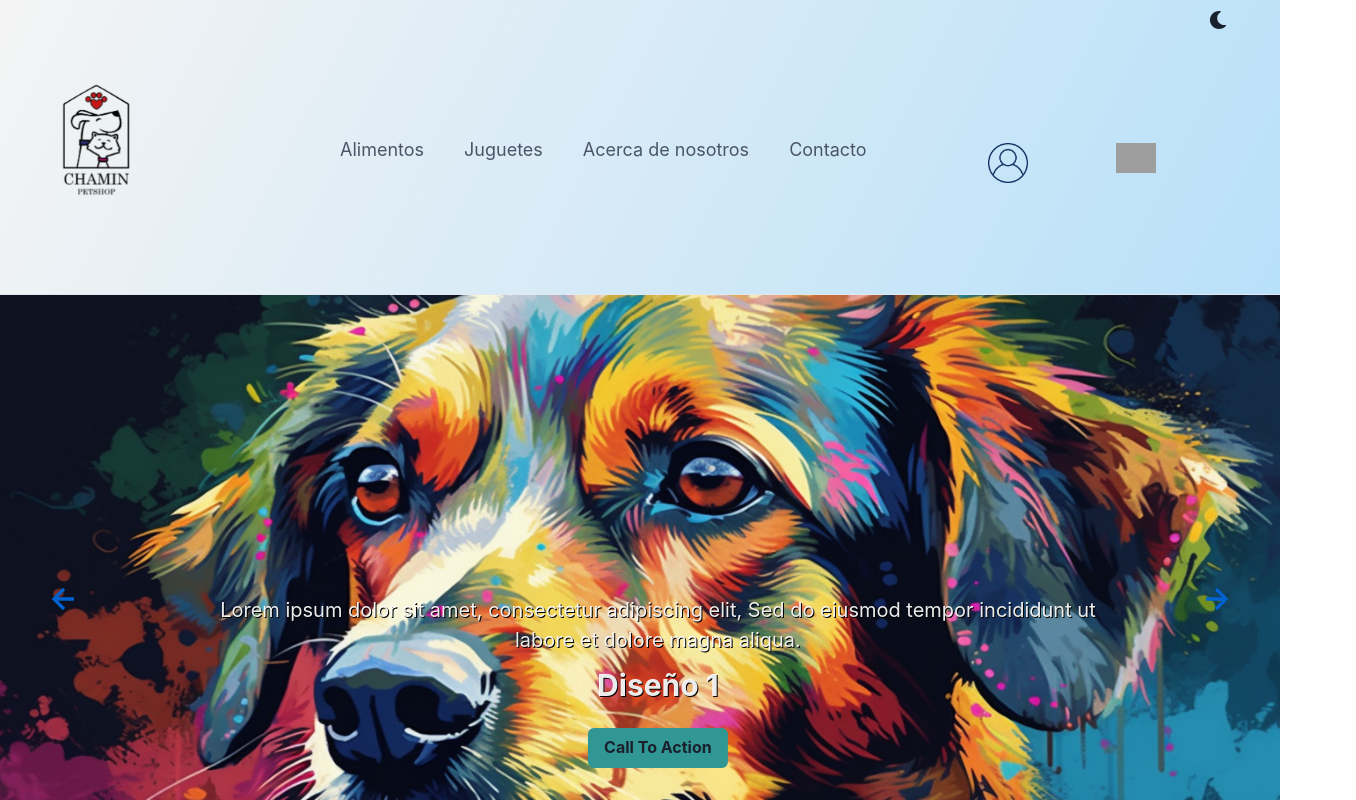
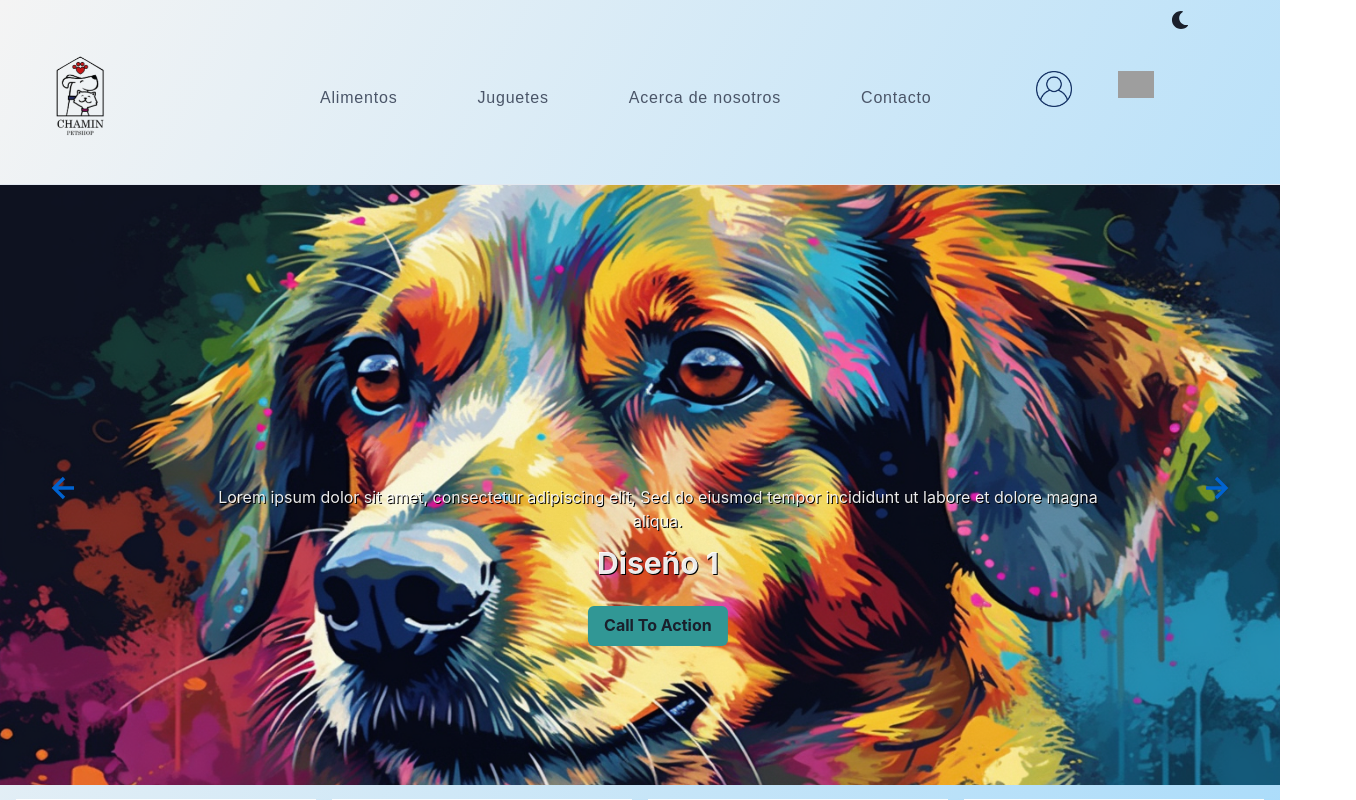
Before and after one commit to d-ohm-dev/vite-chamin-ts, a React (Vite) app: page / in a window 1280 px wide. Shown: the top 800 px of the page, 1356 px wide, since content can reach past the window. Built offline with nearby package versions, Linux system fonts and the light colour scheme; grey boxes are pictures that could not be loaded.

Commit message:
mejoras en responsive components

```diff
--- a/src/containers/LandingPage.tsx
+++ b/src/containers/LandingPage.tsx
@@ -7,10 +7,12 @@ import ChoosingPet from "../elements/FrontPage/ChoosingPet";
 
 const LandingPage = () => {
   return (
-  <Box textAlign="center" fontSize="xl">
+  <Box textAlign="center" >
     <Grid
     // h='min-content'
-    templateRows='repeat(4, 1fr, auto)'
+    templateRows={{base: 'repeat(2, 1fr, auto)', md: 'repeat(2, 1fr, auto)', lg: 'repeat(4, 1fr, auto)'}}
+    // autoRows={'min-content'}
+
     templateColumns='repeat(1, 100%)'
     gap={0}
     bg={useColorModeValue('linear-gradient( to bottom right, rgba(244, 244, 244, 1), rgb(137, 209, 253) )', 'linear-gradient( to bottom right, #0c4083, rgba(19, 29, 77, 0.94) )')}
--- a/src/elements/CommonElements/newNavbar.tsx
+++ b/src/elements/CommonElements/newNavbar.tsx
@@ -49,7 +49,7 @@ export default function Navbar() {
       <ColorModeSwitcher
       display='flex'
       position='relative'
-      left='93%'
+      left='90%'
       zIndex='overlay'
       />
       <InViewNavBar />
@@ -116,20 +116,25 @@ const InViewNavBar = () => {
             >
               <Stack align={aligNav}>
                 <Link2 to={'/'}>
-                  <Image src={SwitchLogo} alt="Logo"   mt={{base: 1, md: 2}} boxSize={20} ml={6}/>
+                  <Image
+                  src={SwitchLogo}
+                  alt="Logo"
+                  mt={{base: 2}}
+                  boxSize={{ base: 20 }}
+                  />
                 </Link2>
               </Stack>
               <Flex
               // Aca el menu de opciones
               // Here the option menu
               display={{ base: 'none', md: 'flex' }}
-              alignItems='end'
-              top={{base: -50 , md: -200}}
+              // alignItems='end'
+              top={{ md: -150}}
               pos={'absolute'}
-              left={80}
+              left={40}
               >
-                <DesktopMenu  fontSize={'0.97rem'} />
-                <NavIcons ml={150} mb={-4}/>
+                <DesktopMenu  fontSize={'xs'} />
+                <NavIcons />
               </Flex>
             </Box>
 
@@ -142,7 +147,7 @@ const InViewNavBar = () => {
           delay={0.5}
           >
             <Flex
-            bg='inherit'
+            // bg='inherit'
             color={colorFlex}
             ref={ref}
             borderBottom={1}
@@ -172,10 +177,16 @@ const InViewNavBar = () => {
               >
                 <Stack display='inline' align={aligNav}>
                     <Box position='relative'
-                    p={10}
+                    top={4}
+                    left={{md: 5, lg: 10}}
                     >
                       <Link2 to={'/'}>
-                        <Image src={SwitchLogo} alt="Logo"   mt={{base: 1}} boxSize={28} />
+                        <Image
+                        src={SwitchLogo}
+                        alt="Logo"
+                        boxSize={{ base:20, md: 20}}
+                        mb={{ base: 16 , md: 16}}
+                        />
                       </Link2>
                     </Box>
                 </Stack>
@@ -189,11 +200,12 @@ const InViewNavBar = () => {
                 pos={'relative'}
                 left={28}
                 >
-                  <DesktopMenu  fontSize={'lg'}/>
+                  <DesktopMenu />
                 </Flex>
 
               </Flex>
-              <NavIcons mr={20}
+              <NavIcons
+              mr={{base: 28, md: 20}}
               // Aca los íconos de la barra de navegación
               // here the navbar icons
               />
@@ -222,29 +234,30 @@ const NavIcons = ({...props}) => {
       <Stack
     // Acá renderizamos los iconos de usuario y carrito
     // Here render the user and shopping cart icons
-      flex={{ base: 1, md: 0 }}
-      justify={'flex-end'}
+      // flex={{ base: 1, md: 0 }}
+      // justify={'flex-end'}
       direction={'row'}
       spacing={0}
+      position={'relative'}
+      left={{md: 10, lg: 0}}
       {...props}
       // mr={20}
       // mt={'-60'}
       >
-        <Box w={{base: '0', md: '8rem'}}>
+        <Box
+        w={{ base: 9}}
+        mb={{md: 8, lg: 10}}
+        >
           <Popover trigger={'hover'} placement={'bottom-end'}
           // este Popover renderiza el submenu desplegado por cada ícono
           // this Popover renderize the submenu icons displayed by every icon
           >
-            <Box
-            position={'relative'}
-            >
+            <Box>
               <Link>
                 <PopoverTrigger>
                   <Image
                   display={{ base: 'none', md: 'inline-flex' }}
-                  w={'10'}
                   src= {SwitchUser}
-                  // mt={{base: -20}}
                   alt='Login/Logon'
                   _hover={{color: linkHoverColor}}
                       />
@@ -277,7 +290,7 @@ const NavIcons = ({...props}) => {
           <Link2 to={'/'}>
             <Image
             display={{ base: 'none', md: 'inline-flex' }}
-              w={'10'}
+              w={'9'}
               src= {SwitchCart}
               // mt={{base: -20}}
               alt='Login/Logon'/>
@@ -301,44 +314,56 @@ const DesktopMenu = ({...props}) => {
   const popoverContentBgColor = useColorModeValue('rgba(137, 200, 250, 0.95 )', 'gray.800');
 
   return (
-    <Stack direction={'row'} spacing={0}>
+    <Stack
+    direction={'row'}
+    spacing={{base: 0, md: 4, lg: 18, xl: 20}}
+    ml={{base: 0 , md: 5, lg: 18, xl: 32 }}
+    >
       {
     // Recorremos el Array navItem declarado mas abajo para devolver por pantalla de escritorio sus valores usando
     // iteration through navItem array declared at the end to returns on desktop display it values
       NAV_ITEMS.map((navItem) => (
-        <Box key={navItem.label} >
+        <Box key={navItem.label}  >
           <Popover trigger={'hover'} placement={'bottom-start'}
           // Animación Popover de Chakra UI
           // Chakra UI Popover animation
           >
             <PopoverTrigger>
-              <Box position={'relative'} ml={8} mt={56}>
+              <Box position={'relative'} top={44} right={{md: 16, lg: 0}} >
               <Link
-                //
-                p={1}
+                letterSpacing={{ md: 'tight', lg: 'wider'}}
+                fontFamily={'fantasy'}
+
                 href={navItem.href ?? '#'}
-                // fontSize={'lg'}
-                color={linkColor}
                 _hover={{
-                  textDecoration: 'none',
+                  // textDecoration: 'none',
                   color: linkHoverColor,
                 }}
                 {...props}
                 >
+                <Text
+                letterSpacing={{ md: 'tight', lg: 'wider'}}
+                fontSize={{ base: 10, md: 14, lg: 16}}
+                fontFamily={'fantasy'}
+                color={linkColor}
+                >
                 {navItem.label}
+                </Text>
               </Link>
               </Box>
             </PopoverTrigger>
 
             {navItem.children && (
               <PopoverContent
-                border={0}
+                // border={0}
                 boxShadow={'xl'}
                 bg={popoverContentBgColor}
-                p={4}
+                // p={8}
+                alignItems={'center'}
                 rounded={'xl'}
-                minW={'sm'}>
-                <Stack>
+                // minW={'s'}
+                >
+                <Stack alignItems={'center'} >
                   {navItem.children.map((child) => (
                     <DesktopSubmenu key={child.label} {...child} />
                   ))}
@@ -365,7 +390,7 @@ const DesktopSubmenu = ({ label, href, subLabel }: NavItem) => {
       href={href}
       role={'group'}
       display={'block'}
-      p={2}
+      // p={2}
       rounded={'md'}
       _hover={{ bg: useColorModeValue('pink.50', 'gray.900') }}>
       <Stack direction={'row'} align={'center'}>
@@ -426,9 +451,9 @@ const MobileSubmenu = ({ label, children, href }: NavItem) => {
   // receive the params previously iterated on MobileMenu
 
   return (
-    <Stack spacing={4} onClick={children && onToggle}>
+    <Stack  onClick={children && onToggle}>
       <Flex
-        py={2}
+        // py={2}
         as={Link}
         href={href ?? '#'}
         justify={'space-between'}
@@ -459,7 +484,7 @@ const MobileSubmenu = ({ label, children, href }: NavItem) => {
       >
         <Stack
           mt={2}
-          pl={4}
+          // pl={4}
           borderLeft={1}
           borderStyle={'solid'}
           borderColor={useColorModeValue('gray.200', 'gray.700')}
--- a/src/elements/FrontPage/Cards.tsx
+++ b/src/elements/FrontPage/Cards.tsx
@@ -8,27 +8,18 @@ import cardImg3 from '../../assets/fotos/Acana/IMG_20211220_115121_368.jpg'
 import cardImg4 from '../../assets/fotos/Acana/IMG_20211220_115121_697.jpg'
 
 import {
-  // Flex,
-  // Circle,
   Box,
-  // Image,
   Badge,
   useColorModeValue,
-  // Icon,
-  // chakra,
-  // Tooltip,
   Grid,
   Container,
   GridItem,
-  // VStack,
   HStack,
   Center,
   Img,
 } from '@chakra-ui/react'
 import { BsStar, BsStarFill, BsStarHalf } from 'react-icons/bs'
 import { Link } from 'react-router-dom'
-// import { FiShoppingCart } from 'react-icons/fi'
-// import { StarIcon } from '@chakra-ui/icons'
 
 const contentData = [
   {
@@ -195,12 +186,13 @@ function ProductAddToCart() {
 
   return (
 
-    <Center as={Container} maxW="full" mt={4} >
+    <Center as={Container} maxW="full" mt={2} >
       <Grid
         templateColumns={{base: 'repeat(auto-fill, 1fr)'}}
+
         gap={{ base: 2}}
       >
-        <HStack spacing={4}>
+        <HStack spacing={4} overflow={'hidden'}>
           {
             contentData.map((data, i) => (
 
--- a/src/elements/Loginterface/RegisterForm.tsx
+++ b/src/elements/Loginterface/RegisterForm.tsx
@@ -41,7 +41,7 @@ export default function Register() {
     // h="100vh"
     >
       <Link to={'/'}>
-        <Img src={SwitchImg} alt="Logo" maxH='16%' maxW='16%' mr={{base: 40}} mt={{base: 12}} mb={{base: 0}} />
+        <Img src={SwitchImg} alt="Logo" maxH='12%' maxW='12%' mr={{base: 60}} mt={{base: 12}}  />
       </Link>
       <Box bg={bgBoxColor} p={16} rounded="md" w={96} mb={80}>
         <Formik
```
